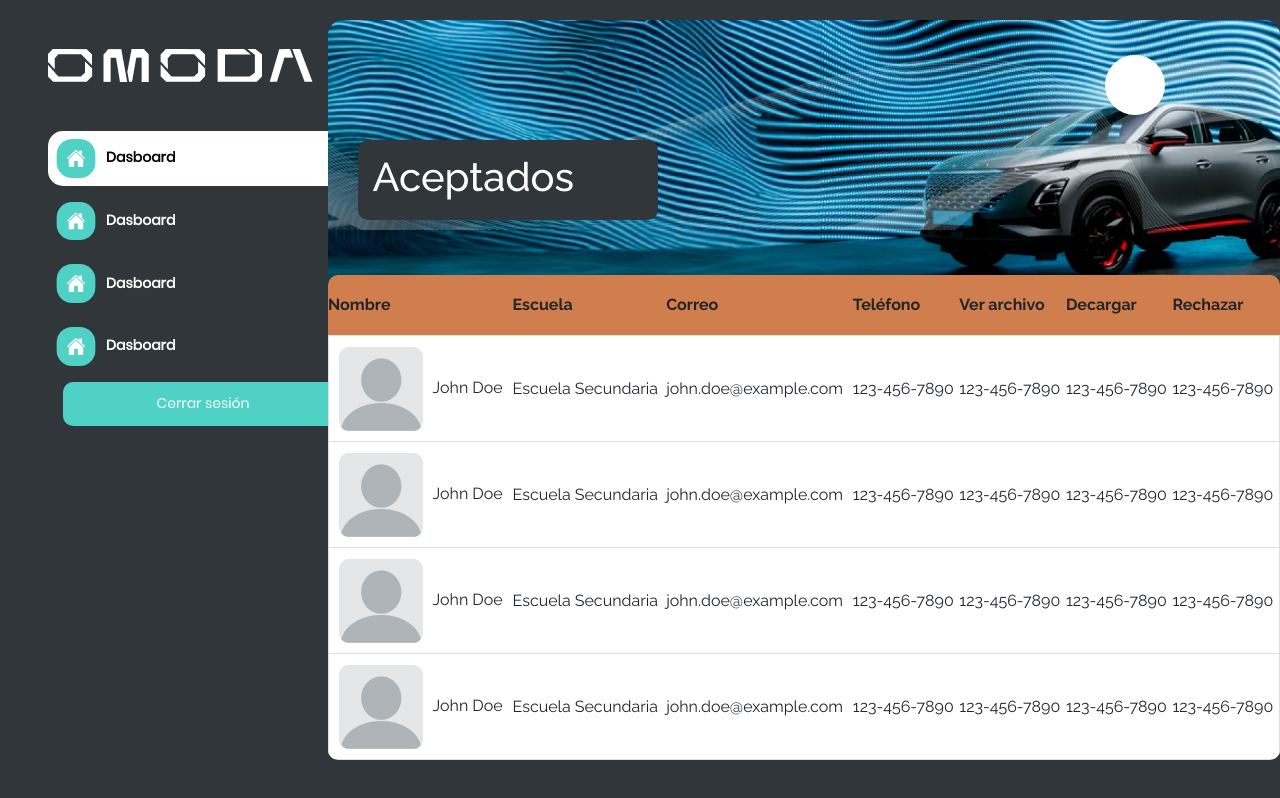
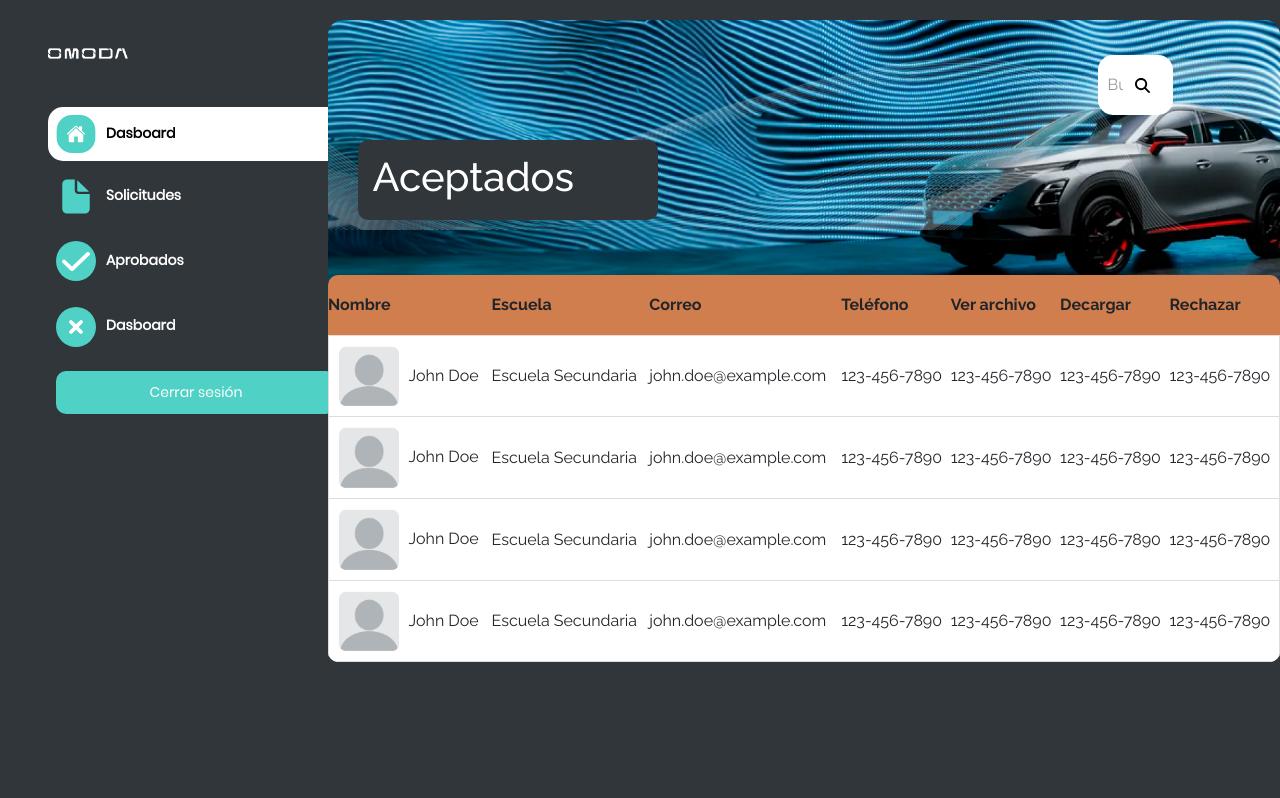
Before and after one commit to JonathanMtzGtz/Regional-Artist, a plain HTML site: page dashboard.html in a window 1280 px wide. Drawn offline with Linux system fonts and the light colour scheme.

Commit message:
search
fix

```diff
--- a/css/styles.css
+++ b/css/styles.css
@@ -228,13 +228,14 @@
      }
 .tabla{
     width: 100%;
+
 }
 
    .tabla-title{ /*  barra de la tabla  */
     background-color: #D17E4F;
     border-radius: 20px;
     height: 60px;
-    padding: 20px;
+
 
     border-collapse: collapse;
 
@@ -285,7 +286,7 @@
     margin-top: auto;
     height: 60px;
     background-color: #ffffff;
-    border-radius: 30px;
+    border-radius: 15px;
     padding: 10px;
     }
 
@@ -302,7 +303,7 @@
 
     .searchbar:hover > .search_input{
     padding: 0 10px;
-    width: 450px;
+    width: 200px;
     caret-color:red;
     transition: width 0.4s linear;
     }
@@ -330,7 +331,15 @@
         padding: 10px;
     }
     .img-dasboard{
-        width: 20px;
+        width: 50px !important;
 
 
     }
+    .search_input ,svg{
+        width: 15px;
+    }
+
+
+    .fila-table,img{
+        width: 80px;
+    }
--- a/dashboard.html
+++ b/dashboard.html
@@ -49,36 +49,39 @@
 
                   <li class="sidebar-item selected active p-2 mb-2">
 
-                    <a class="sidebar-link  sidebar-link active" data-target="aceptados"aria-expanded="false"><i class="me-3 mdi mdi-view-dashboard fs-3" aria-hidden="true"></i><span class="hide-menu text-white"> <img src="images/icons/home.svg" alt="" class="img-dash"><strong class="text-black">Dasboard</strong></a>
+                    <a class="sidebar-link  sidebar-link " data-target="aceptados"aria-expanded="false"><i class="me-3 mdi mdi-view-dashboard fs-3" aria-hidden="true"></i><span class="hide-menu text-white"> <img src="images/icons/home.svg" alt="" class="img-dash"><strong class="text-black">Dasboard</strong></a>
+                  </li>
+
+
+                  <li class="sidebar-item selected p-2 mb-2">
+
+                    <a class="sidebar-link  sidebar-link " href="index.html" aria-expanded="false"><i class="me-3 mdi mdi-view-dashboard fs-3" aria-hidden="true"></i><span class="hide-menu text-white"><img src="images/icons/doc.svg" alt="" class="img-dash"><strong>Solicitudes</strong></a>
+                  </li>
+
+                  <li class="sidebar-item selected p-2 mb-2">
+
+                    <a class="sidebar-link  sidebar-link " href="index.html" aria-expanded="false"><i class="me-3 mdi mdi-view-dashboard fs-3" aria-hidden="true"></i><span class="hide-menu text-white"> <img src="images/icons/aprovados.svg" alt="" class="img-dash"><strong>Aprobados</strong></a>
                   </li>
                   <li class="sidebar-item selected p-2 mb-2">
 
-                    <a class="sidebar-link  sidebar-link " data-target="rechazados" aria-expanded="false"><i class="me-3 mdi mdi-view-dashboard fs-3" aria-hidden="true"></i><span class="hide-menu text-white"><img src="images/icons/home.svg" alt="" class="img-dash"><strong>Dasboard</strong></a>
-                  </li>
-                  <li class="sidebar-item selected p-2 mb-2">
-
-                    <a class="sidebar-link  sidebar-link " href="index.html" aria-expanded="false"><i class="me-3 mdi mdi-view-dashboard fs-3" aria-hidden="true"></i><span class="hide-menu text-white"><img src="images/icons/home.svg" alt="" class="img-dash"><strong>Dasboard</strong></a>
-                  </li>
-                  <li class="sidebar-item selected p-2 mb-2">
-
-                    <a class="sidebar-link  sidebar-link " href="index.html" aria-expanded="false"><i class="me-3 mdi mdi-view-dashboard fs-3" aria-hidden="true"></i><span class="hide-menu text-white"> <img src="images/icons/home.svg" alt="" class="img-dash"><strong>Dasboard</strong></a>
+                    <a class="sidebar-link  sidebar-link " data-target="rechazados" aria-expanded="false"><i class="me-3 mdi mdi-view-dashboard fs-3" aria-hidden="true"></i><span class="hide-menu text-white"><img src="images/icons/rechazados.svg" alt="" class="img-dash"><strong>Dasboard</strong></a>
                   </li>
 
 
+                  <li class="sidebar-item selected p-2 mb-2 ">
 
+                    <button class="logout">
+                        <a href="index.html"><p class="text-white">Cerrar sesión</p></a>
+
+                       </button>
+                  </li>
 
 
 
                 </ul>
               </nav>
 
-              <div class="sesion col-4 my-2  ">
-              <button class="logout">
-                <a href="index.html"><p class="text-white">Cerrar sesión</p></a>
 
-               </button>
-
-            </div>
               <!-- End Sidebar navigation -->
             </div>
             <!-- End Sidebar scroll-->
@@ -97,7 +100,7 @@
                         <div class="d-flex justify-content-center h-100">
                           <div class="searchbar text-white">
                             <input class="search_input" type="text" name="" placeholder="Buscar">
-                            <a href="#" class="search_icon"><i class="fas fa-search"></i></a>
+                            <a href="#" class="search_icon"><svg xmlns="http://www.w3.org/2000/svg" viewBox="0 0 512 512"><path d="M416 208c0 45.9-14.9 88.3-40 122.7L502.6 457.4c12.5 12.5 12.5 32.8 0 45.3s-32.8 12.5-45.3 0L330.7 376c-34.4 25.2-76.8 40-122.7 40C93.1 416 0 322.9 0 208S93.1 0 208 0S416 93.1 416 208zM208 352a144 144 0 1 0 0-288 144 144 0 1 0 0 288z"/></svg></a>
                           </div>
                         </div>
                       </div>
@@ -111,9 +114,9 @@
 
 
                         <table class="tabla">
-                            <thead class="tabla-title">
+                            <thead class="tabla-title ">
                                 <tr>
-                                    <th>Nombre</th>
+                                    <th >Nombre</th>
                                     <th>Escuela</th>
                                     <th>Correo</th>
                                     <th>Teléfono</th>
@@ -133,7 +136,7 @@
                                     <td>123-456-7890</td>
                                 </tr>
                                 <tr class="fila-table">
-                                    <td> <img src="images/Avatar.png" alt="">John Doe</td>
+                                    <td> <img src="images/Avatar.png" class="img-table">John Doe</td>
                                     <td>Escuela Secundaria</td>
                                     <td>john.doe@example.com</td>
                                     <td>123-456-7890</td>
```
Also changed, not shown: images/icons/aprovados.svg (added), images/icons/doc.svg (added), images/icons/rechazados.svg (added).
